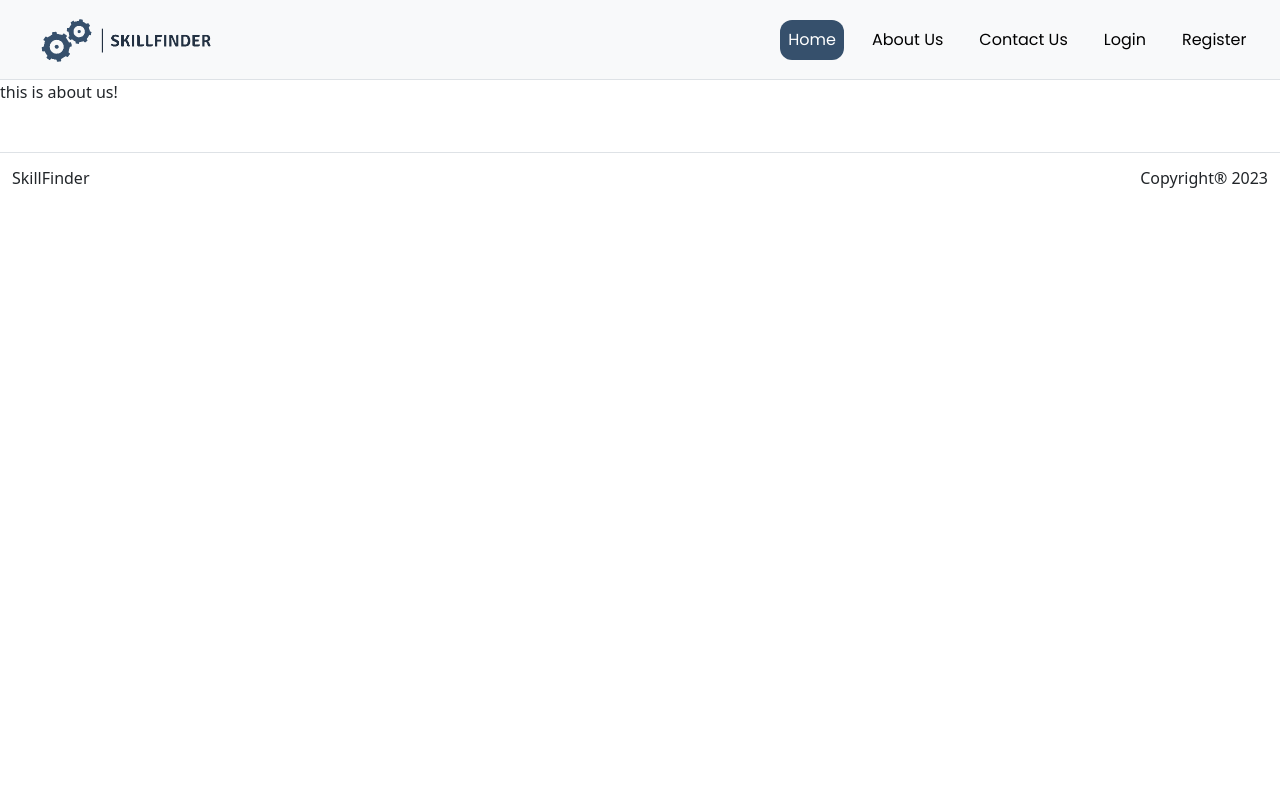
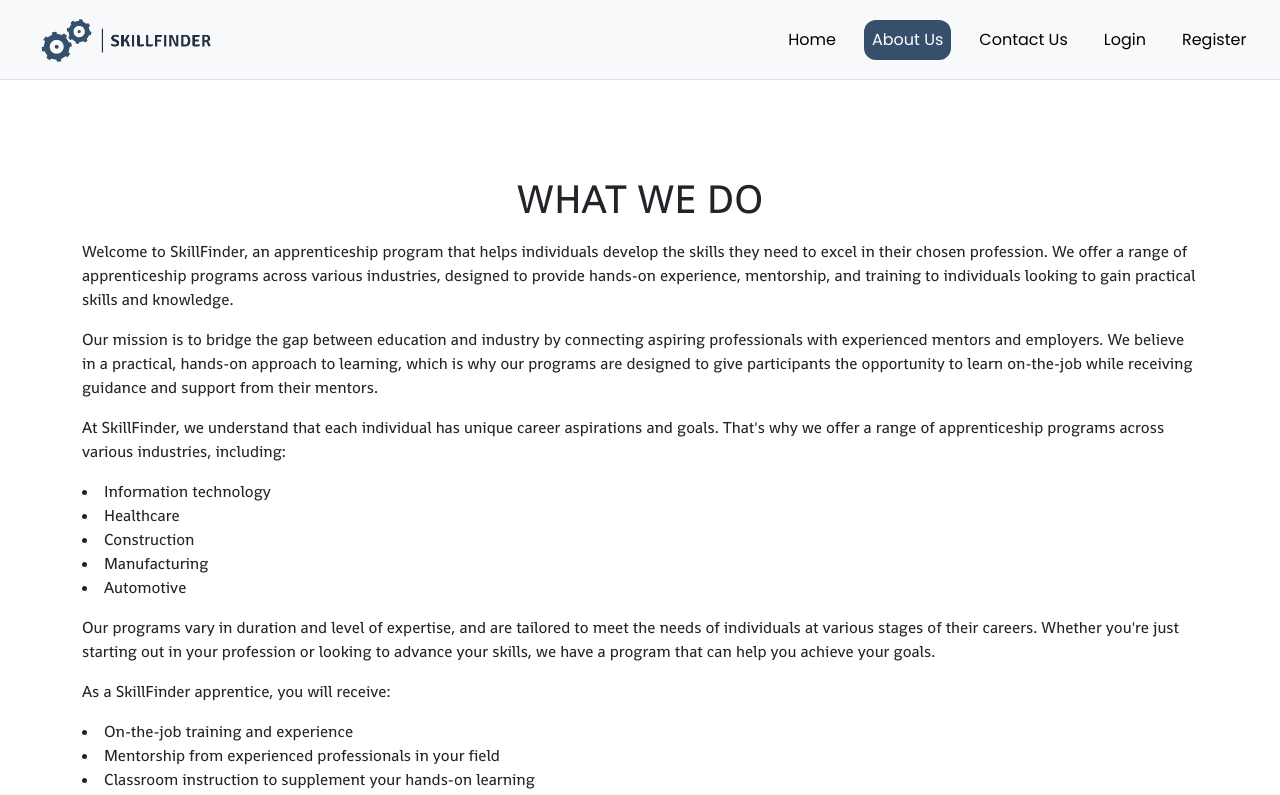
Before and after one commit to MohamadThaine/SkillFinder, a React (Create React App) app in the folder client/: page /AboutUs in a window 1280 px wide. Shown: the top 795 px of the page. Built offline with nearby package versions, Linux system fonts and the light colour scheme.

Commit message:
improved footer adn wroking in about us page

```diff
--- a/client/public/index.html
+++ b/client/public/index.html
@@ -28,7 +28,7 @@
   </head>
   <body>
     <noscript>You need to enable JavaScript to run this app.</noscript>
-    <div id="root"></div>
+    <div id="root" class="d-flex flex-column min-vh-100"></div>
     <!--
       This HTML file is a template.
       If you open it directly in the browser, you will see an empty page.
--- a/client/src/App.css
+++ b/client/src/App.css
@@ -1,3 +1,7 @@
+body{
+  margin: 0;
+}
+
 .App {
   text-align: center;
 }
--- /dev/null
+++ b/client/src/Assets/Styles/AboutUs.css
@@ -0,0 +1,12 @@
+@font-face {
+    font-family: 'Shanti';
+    src: url(../Fonts/Shanti-Regular.ttf);
+}
+
+.about-us{
+    font-family: 'Shanti';
+}
+
+ul {
+    list-style-position: inside;
+ }
--- a/client/src/Component/Footer.js
+++ b/client/src/Component/Footer.js
@@ -1,6 +1,6 @@
 function Footer(){
     return(
-        <div className="container-fluid d-flex justify-content-between border-top mt-5 align-items-center">
+        <div className="container-fluid d-flex justify-content-between border-top mt-auto align-items-center">
                 <h6 className="mt-3">SkillFinder</h6>
                 <h6 className="mt-3">Copyright® 2023</h6>
         </div>
--- a/client/src/Component/NavBar.js
+++ b/client/src/Component/NavBar.js
@@ -1,10 +1,11 @@
 import React, { useState } from 'react'
 import logo from '../Assets/Images/SkillFinderLogo.png'
 import '../Assets/Styles/NavBar.css'
-import { useNavigate } from 'react-router-dom';
+import { useNavigate, useLocation } from 'react-router-dom';
 
 function NavBar(){
-  const [currentPage, setCurrentPage] = useState('/');
+  const currentLocation = useLocation();
+  const [currentPage, setCurrentPage] = useState(currentLocation.pathname);
   const navigate = useNavigate();
   const changePage = (page) => {
     setCurrentPage(page);
--- a/client/src/Pages/AboutUs.js
+++ b/client/src/Pages/AboutUs.js
@@ -1,7 +1,41 @@
+import '../Assets/Styles/AboutUs.css'
+
 function AboutUs(){
     return(
         <>
-         this is about us!
+         <div className="container about-us mt-5">
+            <h1 className="text-center mt-5">WHAT WE DO</h1>
+            <div className="row mt-3">
+                <WhatWeDo />
+            </div>
+         </div>
+        </>
+    )
+}
+
+const WhatWeDo = () => {
+    return(
+        <>
+        <p>Welcome to SkillFinder, an apprenticeship program that helps individuals develop the skills they need to excel in their chosen profession. We offer a range of apprenticeship programs across various industries, designed to provide hands-on experience, mentorship, and training to individuals looking to gain practical skills and knowledge.</p>
+        <p>Our mission is to bridge the gap between education and industry by connecting aspiring professionals with experienced mentors and employers. We believe in a practical, hands-on approach to learning, which is why our programs are designed to give participants the opportunity to learn on-the-job while receiving guidance and support from their mentors.</p>
+        <p>At SkillFinder, we understand that each individual has unique career aspirations and goals. That's why we offer a range of apprenticeship programs across various industries, including:</p>
+        <ul>
+            <li>Information technology</li>
+            <li>Healthcare</li>
+            <li>Construction</li>
+            <li>Manufacturing</li>
+            <li>Automotive</li>
+        </ul>
+        <p>Our programs vary in duration and level of expertise, and are tailored to meet the needs of individuals at various stages of their careers. Whether you're just starting out in your profession or looking to advance your skills, we have a program that can help you achieve your goals.</p>
+        <p>As a SkillFinder apprentice, you will receive:</p>
+        <ul>
+            <li>On-the-job training and experience</li>
+            <li>Mentorship from experienced professionals in your field</li>
+            <li>Classroom instruction to supplement your hands-on learning</li>
+            <li>Certification upon completion of the program</li>
+            <li>Opportunities to network and connect with industry professionals</li>
+        </ul>
+        <p>We believe that apprenticeship is a valuable way for individuals to gain the skills and knowledge they need to succeed in their careers. If you're interested in learning more about our programs or applying to become a SkillFinder apprentice, please contact us today.</p>
         </>
     )
 }
```
